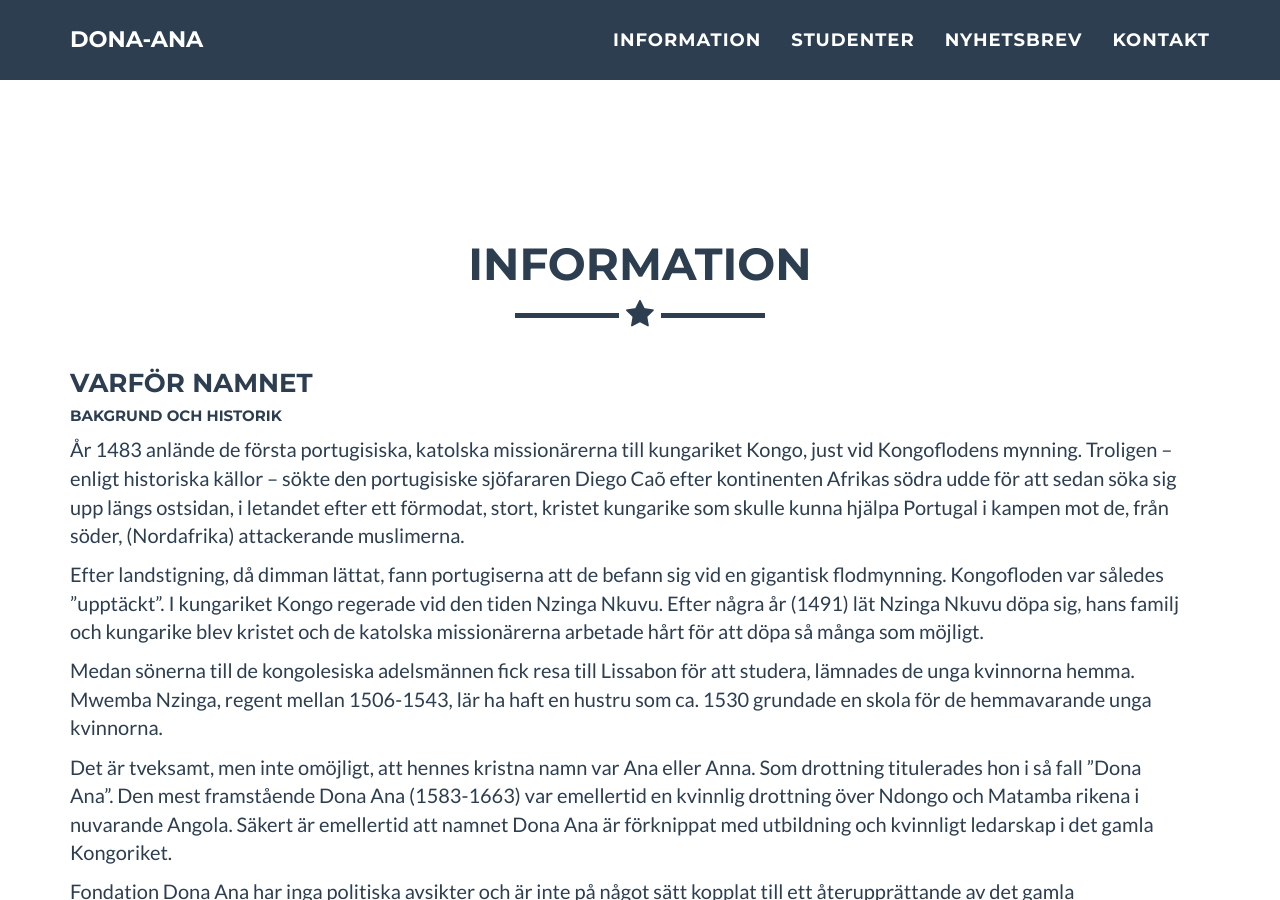
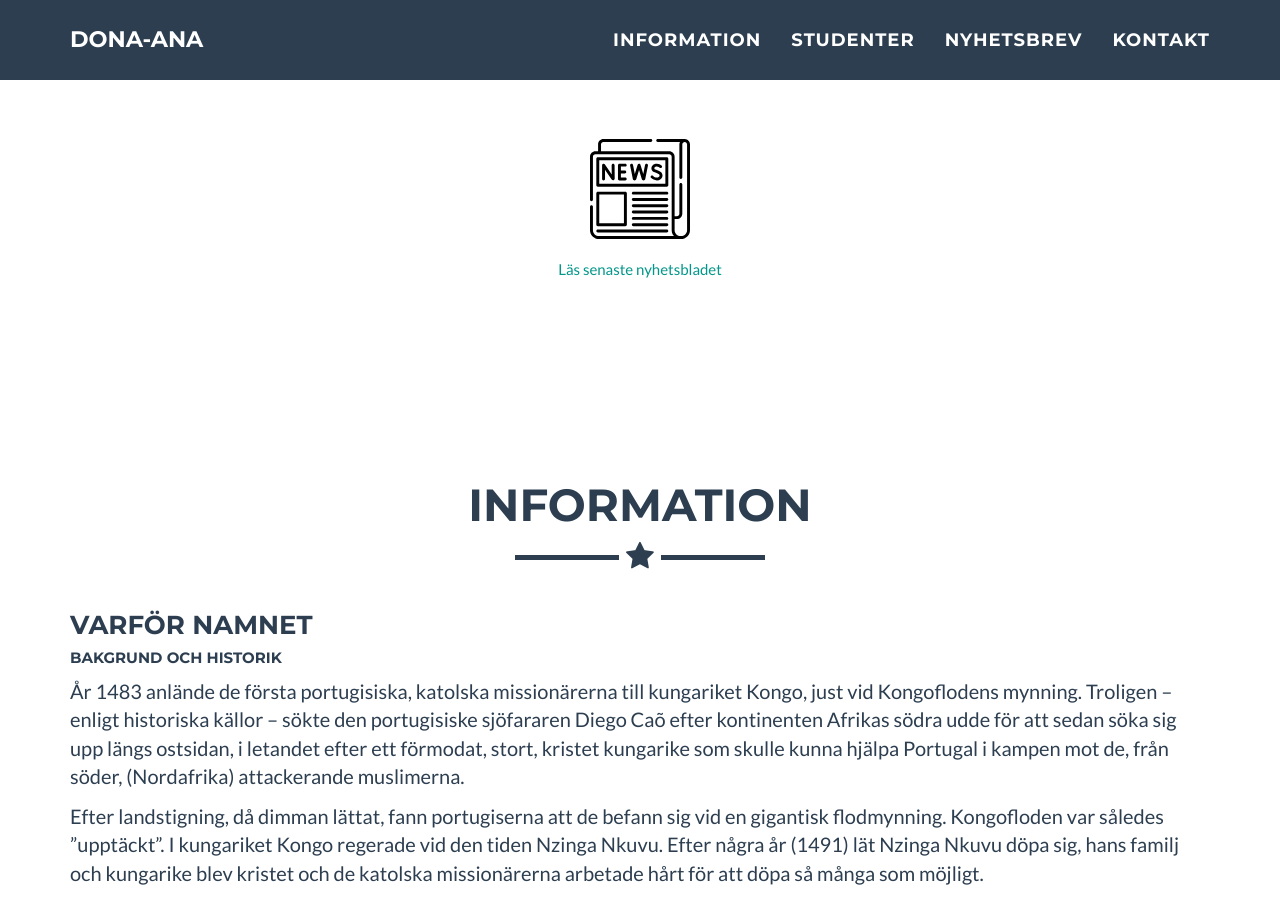
Before and after one commit to spgarn/Dona-ana2, a Jekyll site: the page built from index.html, in a window 1280 px wide and 900 px high, scrolled down 846 px. Built offline with Jekyll 4.4.1, drawn with Linux system fonts in a browser that asks for light colours.

Commit message:
Added newsletter

```diff
--- a/_includes/header.html
+++ b/_includes/header.html
@@ -9,6 +9,7 @@
                         <hr class="star-primary">
                         <span class="skills">{{ site.skills }}</span>
                     </div>
+                    <div style="padding-top: 100px;"><a href="../21 03 01  DONAANA.pdf" target="_blank"><img style="height:100px;" src="../newspaper.svg"/>Läs senaste nyhetsbladet</a></div>
                 </div>
             </div>
         </div>
```
Also changed, not shown: newspaper.svg (added), screenshot.png (deleted), 1 other file.
